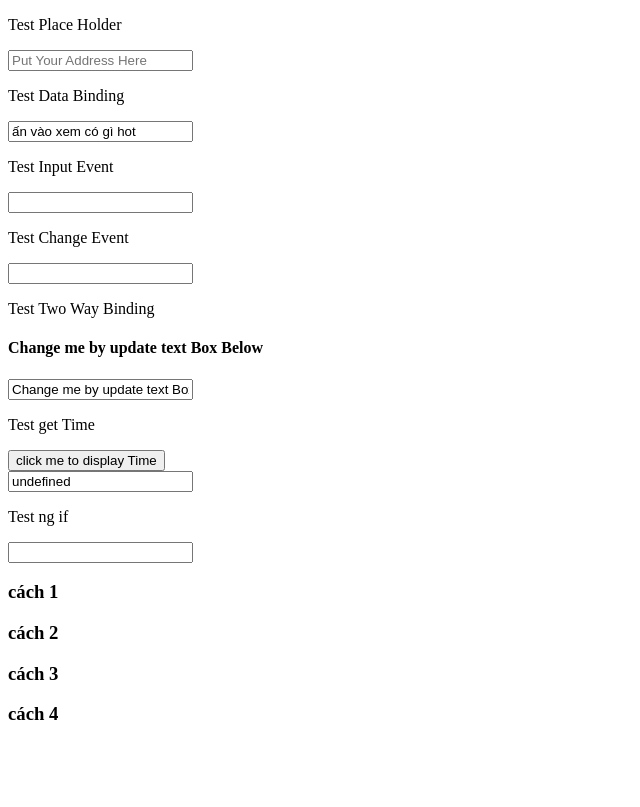
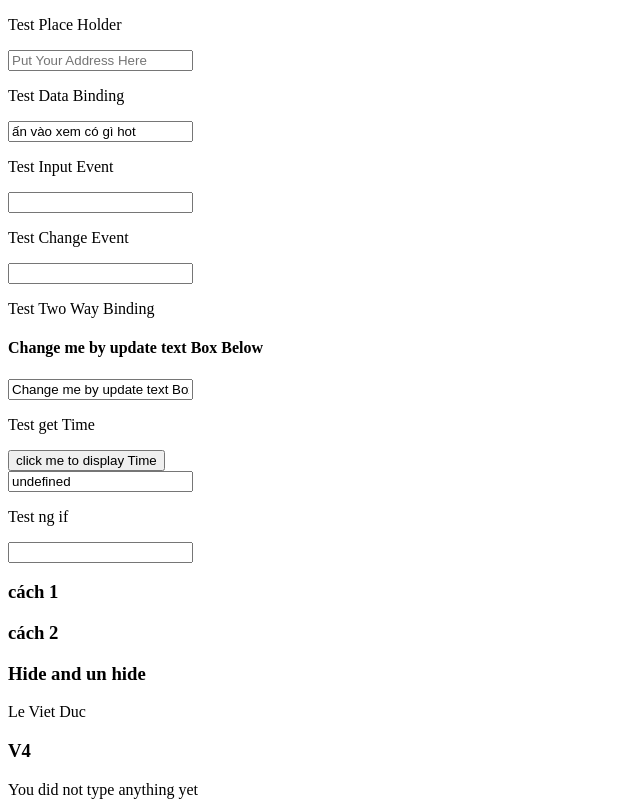
Before and after one commit to zingw/calculator, an Angular app: page / in a window 1280 px wide. Shown: the whole page, without its empty margins (0-640 px from the left). Built offline with nearby package versions, Linux system fonts and the light colour scheme.

Commit message:
hide and unhide problem

```diff
--- a/src/app/app.component.html
+++ b/src/app/app.component.html
@@ -3,11 +3,11 @@
 <br>
 
 <p>Test Data Binding</p>
-<input type="text" (click) = "clickToSeeHello()" value="ấn vào xem có gì hot">
+<input type="text" (click)="clickToSeeHello()" value="ấn vào xem có gì hot">
 <br>
 
 <p>Test Input Event</p>
-<input type="text" (input) = "onInput($event)">
+<input type="text" (input)="onInput($event)">
 <br>
 
 <p>Test Change Event</p>
@@ -19,7 +19,7 @@
 <input type="text" [(ngModel)]="message">
 
 <p>Test get Time</p>
-<input type="button" value="click me to display Time" (click)="getTime()" >
+<input type="button" value="click me to display Time" (click)="getTime()">
 <br>
 <input type="text" [value]="timeData">
 <br>
@@ -27,14 +27,18 @@
 <p>Test ng if</p>
 <input type="text" [(ngModel)]="x">
 <h3>cách 1</h3>
-<div *ngIf="x==='1132'" > This is content when you write 1132 on the box</div>
-<div *ngIf="x!=='1132'" >{{x}} </div>
+<div *ngIf="x==='1132'"> This is content when you write 1132 on the box</div>
+<div *ngIf="x!=='1132'">{{x}} </div>
 
 <h3>cách 2</h3>
-<div [hidden]="x!=='1132'" > This is content when you write 1132 on the box</div>
-<div [hidden]="x==='1132'" >{{x}} </div>
+<div [hidden]="x!=='1132'"> This is content when you write 1132 on the box</div>
+<div [hidden]="x==='1132'">{{x}} </div>
 
-<h3 (click)="fncIsShow(false)">cách 3</h3>
-<div *ngIf=isShow>{{x==='1132' ? ' This is content when you write 1132 on the box' : x }} </div>
-<h3>cách 4</h3>
-<div>{{showvalue()}} </div>
+<!--khi ấn vào "Hide and Un hide", nếu tên đã hiện thì tắt, nếu tên ko hiện thì bật-->
+<h3 (click)="toggleShow()">Hide and un hide</h3>
+<div> Le Viet Duc</div>
+
+
+<!--nếu nhập vào 1132 thì báo nhập đúng, ko thì báo nhập sai, chưa nhập thì báo là chưa nhập-->
+<h3>V4</h3>
+<div>{{showValue()}} </div>
--- a/src/app/app.component.ts
+++ b/src/app/app.component.ts
@@ -15,7 +15,7 @@ export class AppComponent {
   timeData :any;
   SPACE = "--"
   x = '';
-  isShow = true;
+  showStatus = true;
   clickToSeeHello(){
     alert('Hi my name is ' + this.name + " and I'm living in " + this.address )
   }
@@ -46,11 +46,14 @@ export class AppComponent {
     console.log("Time generate Success!!!")
   }
 
-  showvalue(): string {
-   return  this.x==='1132' ? ' This is content when you write 1132 on the box' : this.x;
+  showValue(): string {
+   if(this.x === '1132') return 'You typed 1132 so you see this';
+   else if(this.x === '') return 'You did  not type anything yet';
+   else return 'You did not type correctly';
   }
 
-  fncIsShow(b: boolean) {
-    this.isShow = !b;
+  toggleShow():boolean{
+    return this.showStatus?false:true;
   }
+
 }
```
